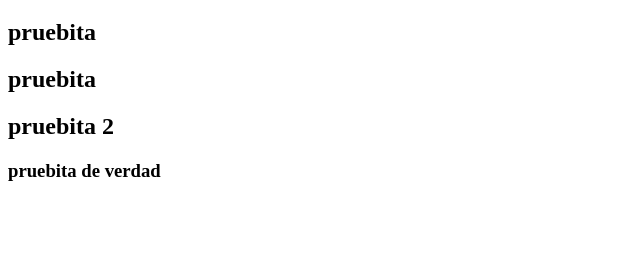
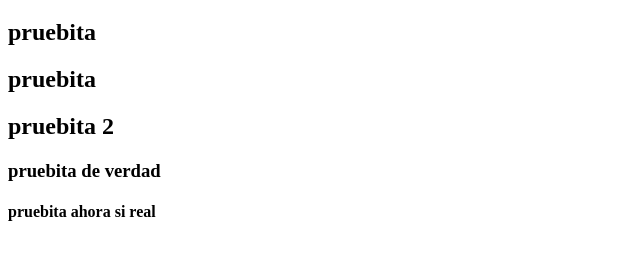
Before and after one commit to eduardogit2/proyecto-huertoHogar, a plain HTML site: page index.html in a window 1280 px wide. Shown: the part 61-320 px from the top of the page, without its empty margins (0-640 px from the left). Drawn offline with Linux system fonts and the light colour scheme.

Commit message:
otra pruebita

```diff
--- a/index.html
+++ b/index.html
@@ -11,5 +11,6 @@
     <h2>pruebita</h2>
     <h2>pruebita 2</h2>
     <h3>pruebita de verdad</h3>
+    <h4>pruebita ahora si real</h4>
 </body>
 </html>
```
